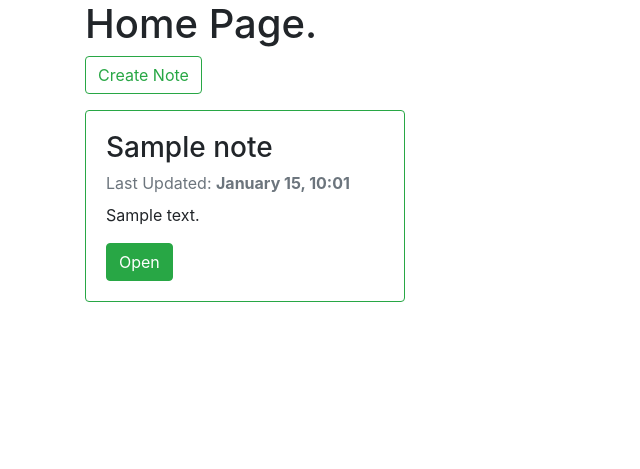
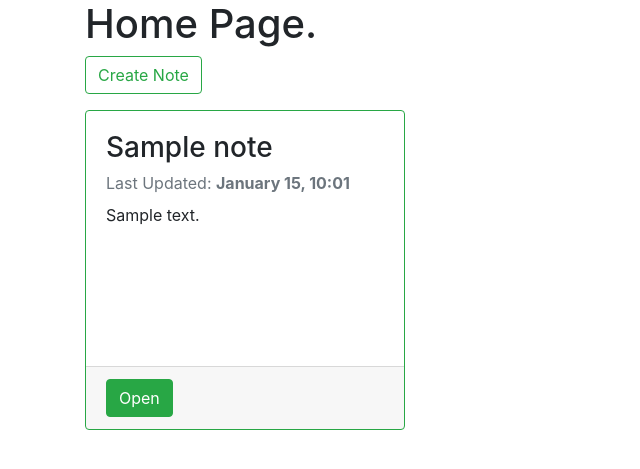
Before and after one commit to desobolevsky/DjangoNoteApp, a Django app: page / in a window 1280 px wide. Shown: the part 56-525 px from the top of the page, without its empty margins (0-640 px from the left). Run offline with Django 3.2, Linux system fonts and the light colour scheme; a user stored in the database is signed in; tables that the repository leaves empty hold one stand-in row (values such as "Sample post"); some libraries are stand-ins or nearby versions.

Commit message:
add card-text symbols amount limit

```diff
--- a/Notes/notesapp/templates/notesapp/base.html
+++ b/Notes/notesapp/templates/notesapp/base.html
@@ -1,7 +1,11 @@
 <!DOCTYPE html>
 <html lang="en">
 <head>
-    <style> .django-ckeditor-widget {     min-width:100% !important; } </style>
+    <style>
+        .django-ckeditor-widget {
+            min-width: 100% !important;
+        }
+    </style>
     <meta charset="utf-8">
     <meta name="viewport" content="width=device-width, initial-scale=1, shrink-to-fit=no">
     <!-- Bootstrap CSS -->
--- a/Notes/notesapp/templates/notesapp/home.html
+++ b/Notes/notesapp/templates/notesapp/home.html
@@ -10,12 +10,15 @@
         <div class="row">
             {% for note in notes %}
                 <div class="col-auto">
-                    <div class="card border-success my-3" style="width: 20rem">
+                    <div class="card border-success my-3" style="height: 20rem; width: 20rem">
                         <div class="card-body">
                             <h3 class="card-title">{{ note.title }}</h3>
                             <p class="card-subtitle mb-2 text-muted">Last Updated:
                                 <b>{{ note.date_updated|date:"F d, h:m" }}</b></p>
-                            <p class="text-truncate">{{ note.text|safe }}</p>
+                            <!-- slice: (:207) is used since can't fix front-end card-text text-truncate issue-->
+                            <p class="card-text text-truncate">{{ note.text|slice:':207'|safe }}</p>
+                        </div>
+                        <div class="card-footer">
                             <a href="{% url 'update-note-page' note.pk %}" class="btn btn-success">Open</a>
                         </div>
                     </div>
```
